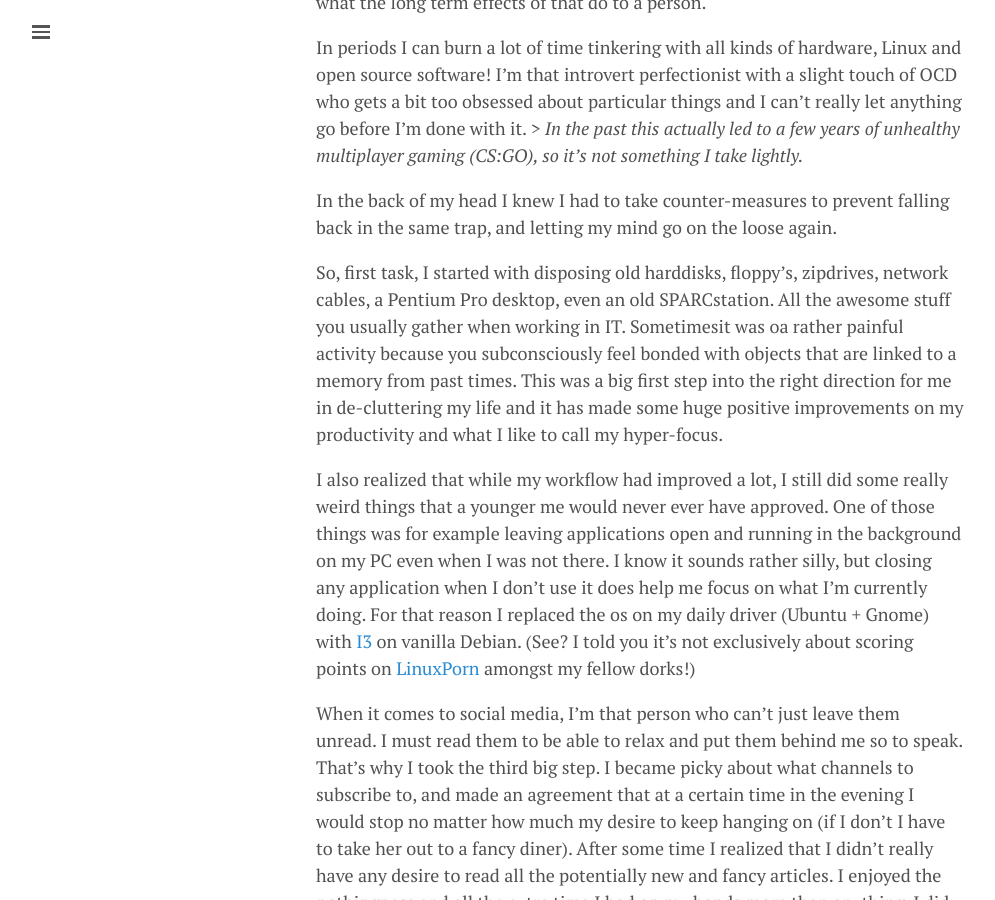
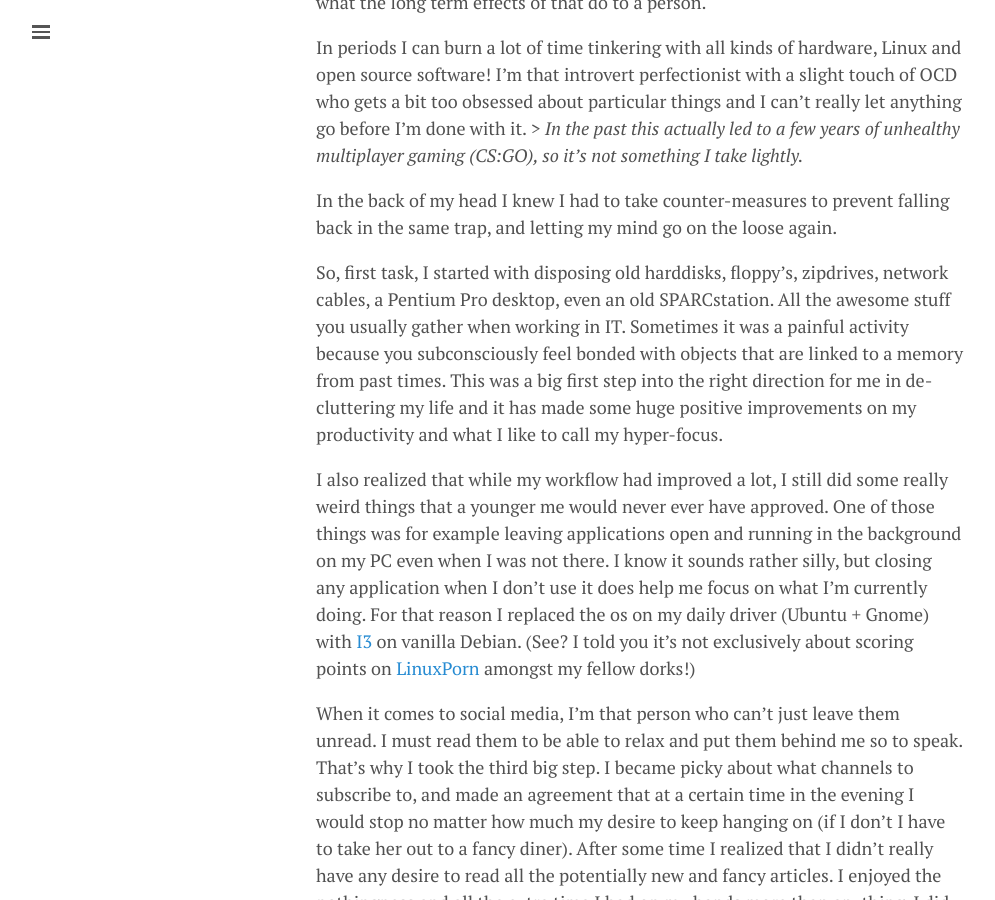
Before and after one commit to lgeurts/lgeurts.github.io, a Jekyll site: the page built from _posts/2021-11-09-why-i-decided-to-limit-my-social-presence.md, in a window 1280 px wide and 900 px high, scrolled down 670 px. Shown: the whole window, without its empty margins (0-995 px from the left). Built offline with Jekyll 4.4.1, drawn with Linux system fonts in a browser that asks for light colours; nearby versions of some CDN libraries; comment, search, counter and statistics services are not loaded.

Commit message:
Update 2021-11-09-why-i-decided-to-limit-my-social-presence.md

```diff
--- a/_posts/2021-11-09-why-i-decided-to-limit-my-social-presence.md
+++ b/_posts/2021-11-09-why-i-decided-to-limit-my-social-presence.md
@@ -18,7 +18,7 @@
 
 In the back of my head I knew I had to take counter-measures to prevent falling back in the same trap, and letting my mind go on the loose again.
 
-So, first task, I started with disposing old harddisks, floppy's, zipdrives, network cables, a Pentium Pro desktop, even an old SPARCstation. All the awesome stuff you usually gather when working in IT. Sometimesit was oa rather painful activity because you subconsciously feel bonded with objects that are linked to a memory from past times. This was a big first step into the right direction for me in de-cluttering my life and it has made some huge positive improvements on my productivity and what I like to call my hyper-focus.
+So, first task, I started with disposing old harddisks, floppy's, zipdrives, network cables, a Pentium Pro desktop, even an old SPARCstation. All the awesome stuff you usually gather when working in IT. Sometimes it was a painful activity because you subconsciously feel bonded with objects that are linked to a memory from past times. This was a big first step into the right direction for me in de-cluttering my life and it has made some huge positive improvements on my productivity and what I like to call my hyper-focus.
 
 I also realized that while my workflow had improved a lot, I still did some really weird things that a younger me would never ever have approved. One of those things was for example leaving applications open and running in the background on my PC even when I was not there. I know it sounds rather silly, but closing any application when I don’t use it does help me focus on what I’m currently doing. For that reason I replaced the os on my daily driver (Ubuntu + Gnome) with [I3](https://i3wm.org/) on vanilla Debian. (See? I told you it's not exclusively about scoring points on [LinuxPorn](https://www.reddit.com/r/LinuxPorn/) amongst my fellow dorks!)
 
```
